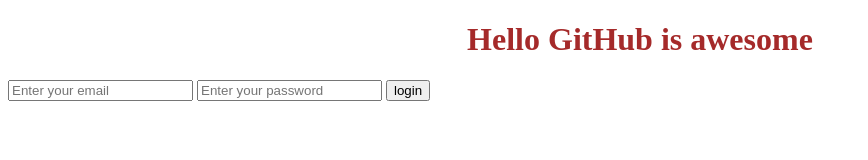
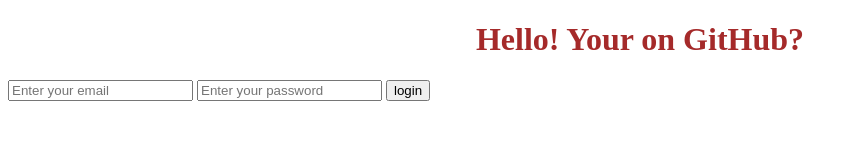
Before and after one commit to doreendarren/My-cool-project, a plain HTML site: page index.html in a window 1280 px wide. Shown: the whole page, without its empty margins (0-868 px from the left). Drawn offline with Linux system fonts and the light colour scheme.

Commit message:
Changed the website name to a question

```diff
--- a/index.html
+++ b/index.html
@@ -3,11 +3,11 @@
   <head>
     <meta charset="UTF-8" />
     <meta name="viewport" content="width=, initial-scale=1.0" />
-    <title>GitHub repo example</title>
+    <title>GitHub repo challenge</title>
     <link rel="stylesheet" href="style.css" />
   </head>
   <body>
-    <h1>Hello GitHub is awesome</h1>
+    <h1>Hello! Your on GitHub?</h1>
     <form>
       <input type="email" placeholder="Enter your email" />
       <input type="password" placeholder="Enter your password" />
```
